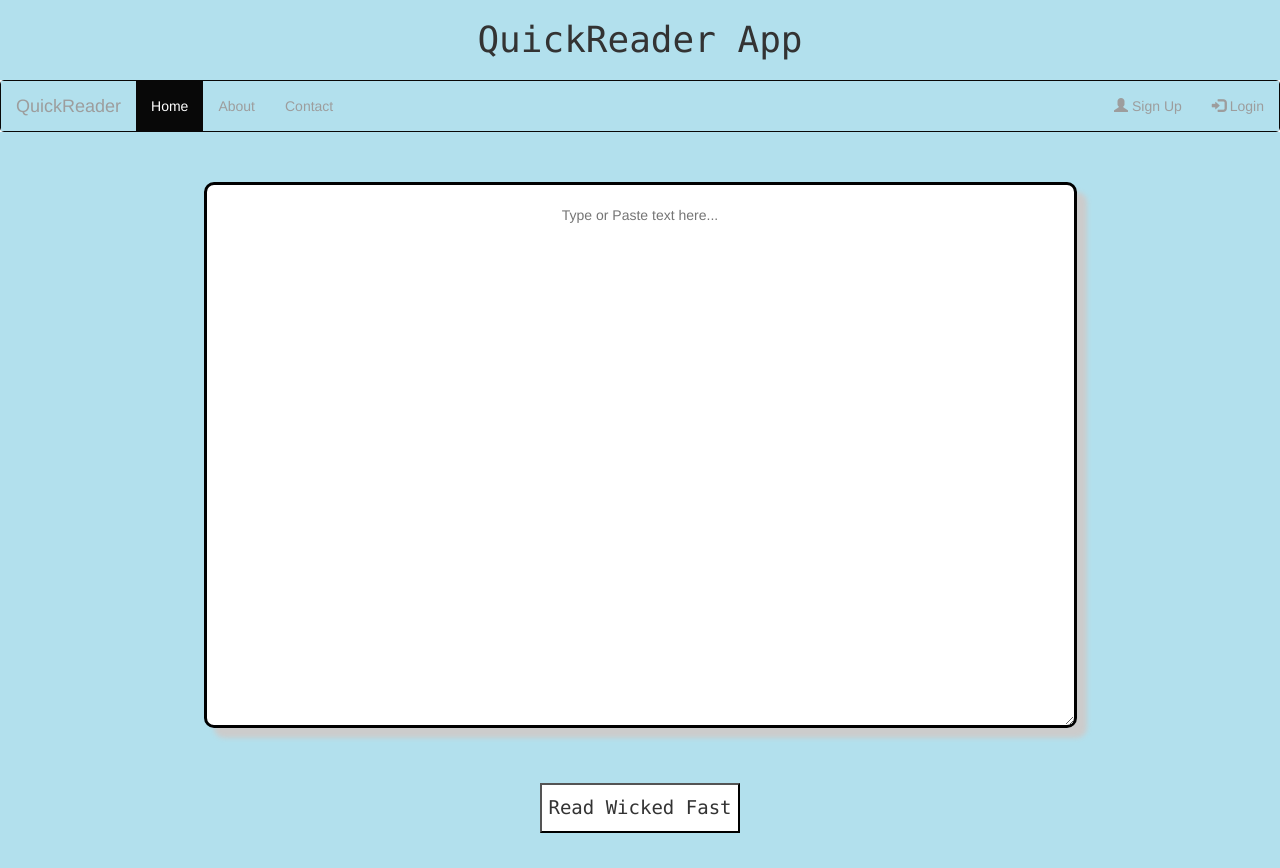
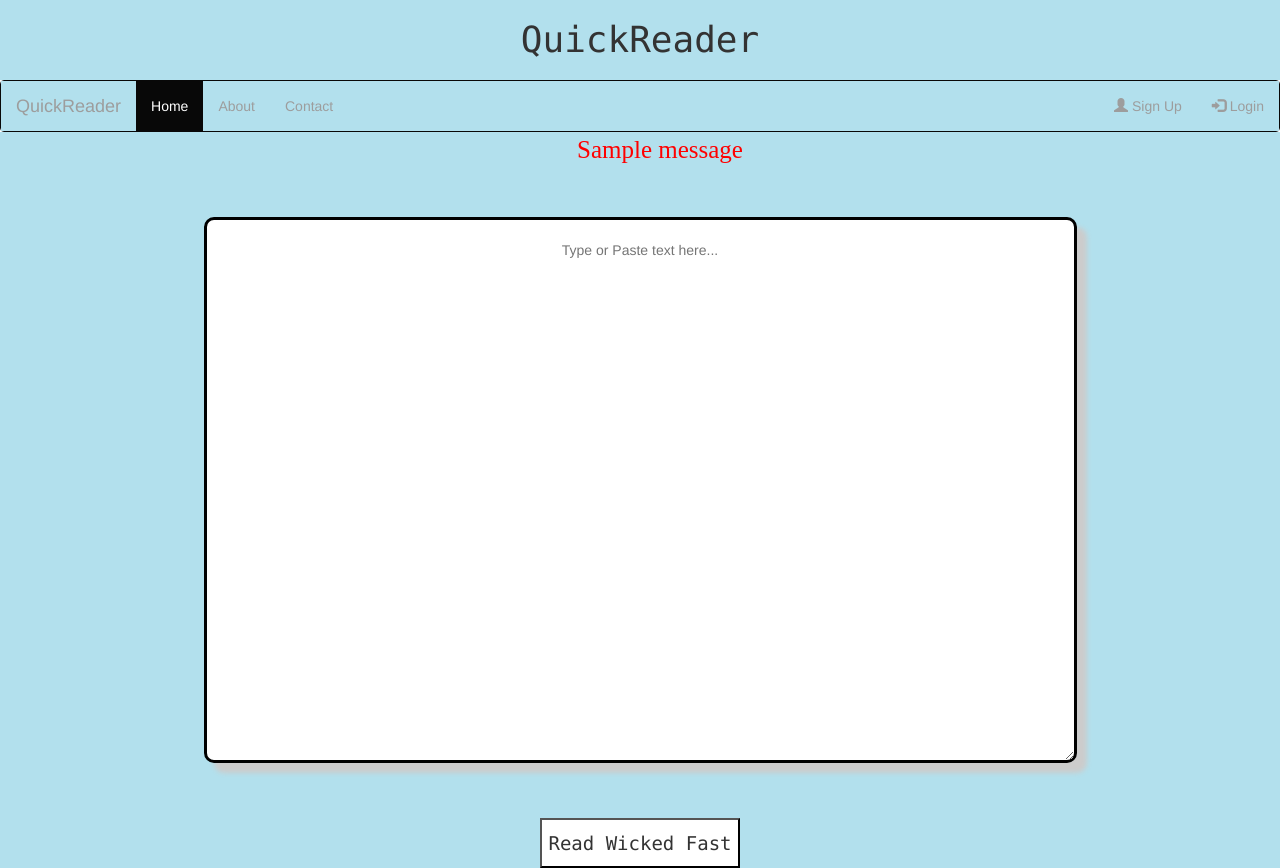
Before and after one commit to drehan7/QuickReader, a Flask app: page / in a window 1280 px wide. Before the commit the page ends 833 px from the top, so only its background shows below. Run offline with Flask 2, Linux system fonts and the light colour scheme; one stand-in notice (Sample message) is shown; some libraries are stand-ins or nearby versions.

Commit message:
flashed messages if no input

```diff
--- a/app.py
+++ b/app.py
@@ -2,7 +2,7 @@ from flask_wtf import FlaskForm
 from wtforms import StringField, SubmitField
 from wtforms.validators import DataRequired
 
-from flask import Flask, render_template, url_for, request
+from flask import Flask, render_template, url_for, request, flash, redirect
 
 from flask_bootstrap import Bootstrap
 
@@ -26,7 +26,12 @@ def index():
     if request.method == "POST":
         req = request.form
         words = split_user_input(req)
-        return render_template('reader.html', words=words)
+        if len(words) > 0:
+            return render_template('reader.html', words=words)
+        else:
+            flash("Enter text below")
+            return redirect(url_for('index'))
+
         # print(req)
 
     return render_template('index.html')
--- a/static/css/styles.css
+++ b/static/css/styles.css
@@ -78,3 +78,13 @@ body {
   align-self: center;
   margin-top: 150px;
 }
+
+.flashes li {
+  font-size: 25px;
+  font-family: Copperplate;
+  padding: 0px;
+  margin: 0px;
+  list-style: none;
+  color: red;
+  text-align: center;
+}
--- a/templates/base.html
+++ b/templates/base.html
@@ -13,7 +13,7 @@ Wud Quick Reader App
 
 
 <header>
-    <h1>QuickReader App</h1>
+    <h1>QuickReader</h1>
 </header>
 
 {%block content%}
--- a/templates/index.html
+++ b/templates/index.html
@@ -3,7 +3,7 @@
 
 {%block content%}
 <header>
-    <h1>QuickReader App</h1>
+    <h1 style="text-align:center;">QuickReader</h1>
 </header>
 <nav id = "my-nav" class="navbar navbar-inverse">
   <div class="container-fluid">
@@ -23,6 +23,17 @@
 </nav>
 
 <div>
+{%with messages = get_flashed_messages() %}
+  {%if messages%}
+  <ul class=flashes style="margin:0px;">
+    {% for message in messages %}
+    <li>{{message}}</li>
+    {% endfor %}
+  </ul>
+  {%endif%}
+{%endwith%}
+</div>
+<div>
     <form action="/" method = "POST">
         <textarea placeholder="Type or Paste text here..." name="user_input" id="user_input" cols="100" rows="25"></textarea>
         <br>
--- a/templates/reader.html
+++ b/templates/reader.html
@@ -11,14 +11,14 @@
 {% endfor %} -->
 <div class="words">
     <span>
-        {{words[1]}}
+        {{word}}
     </span>
 
 
 </div>
 <div class="word-buttons">
-    <button onclick="prev_word()" id="prev-word-button">Previous Word</button>
-    <button onclick="next_word()" id="next-word-button">Next Word</button>
+<button onclick="" id="prev-word-button">Previous Word</button>
+    <button onclick="" id="next-word-button">Next Word</button>
 </div>
 
 
```
